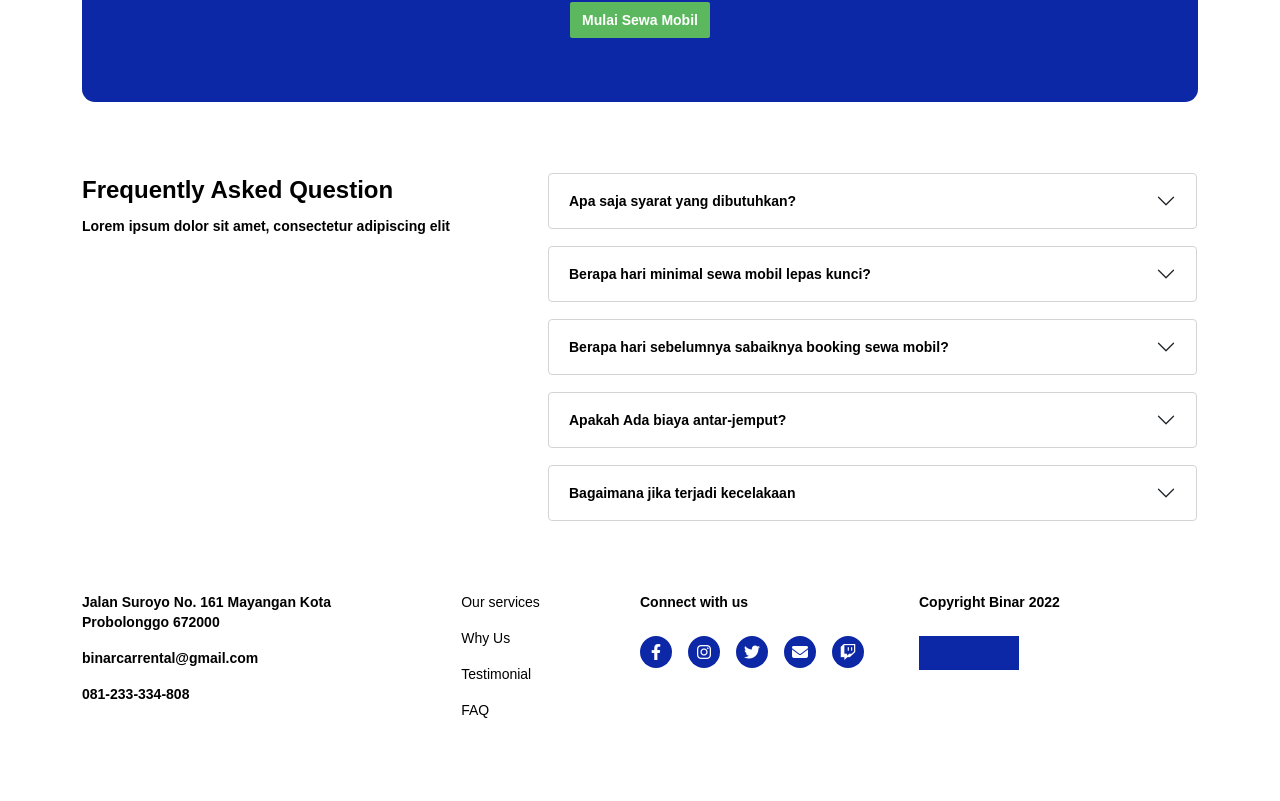
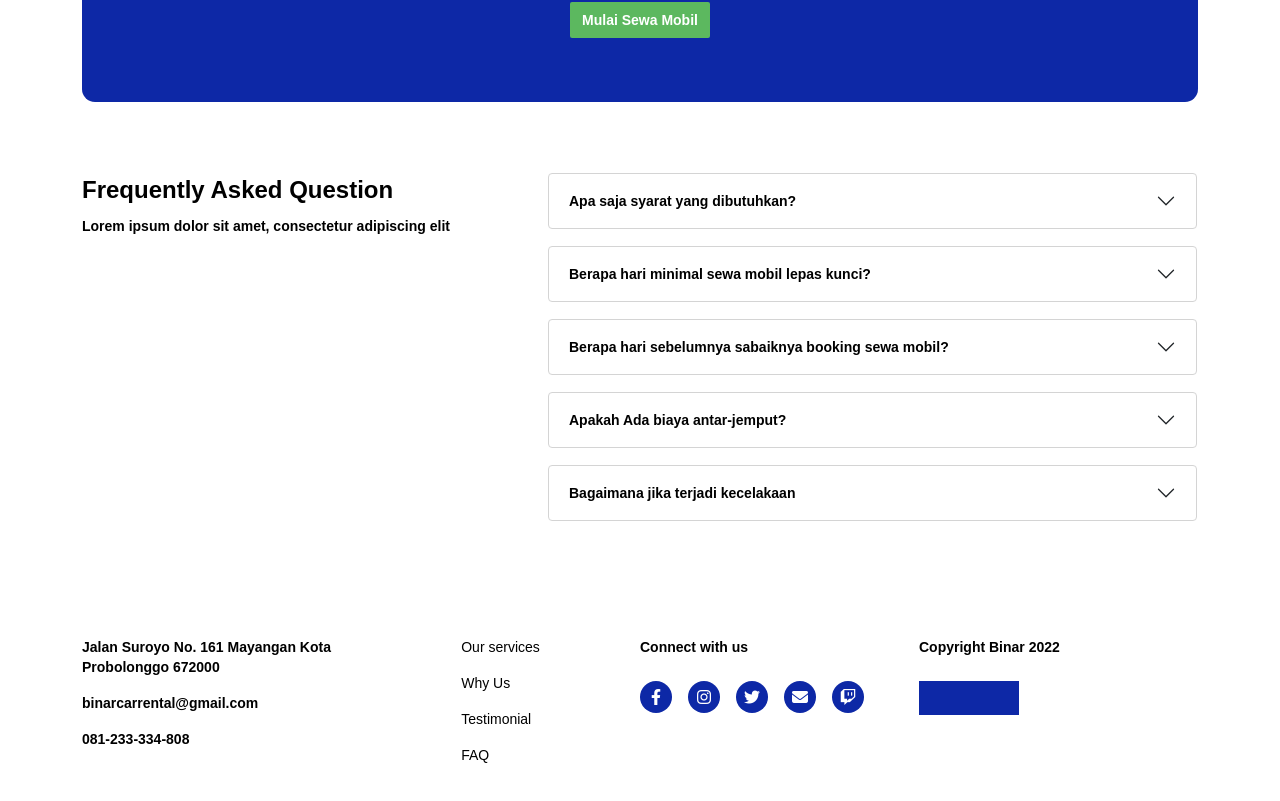
Before and after one commit to yosuaindra/Binar-Gold-Level-Challenge, a React (Create React App) app: page / in a window 1280 px wide. Shown: the part 2137-2938 px from the top of the page. Built offline with nearby package versions, Linux system fonts and the light colour scheme.

Commit message:
update style footer

```diff
--- a/src/components/Footer/style.scss
+++ b/src/components/Footer/style.scss
@@ -1,5 +1,5 @@
 footer{
-    padding: 35px 0;
+    padding-top: 80px;
     padding-bottom: 70px;
     .wrapper{
         .address{
```
